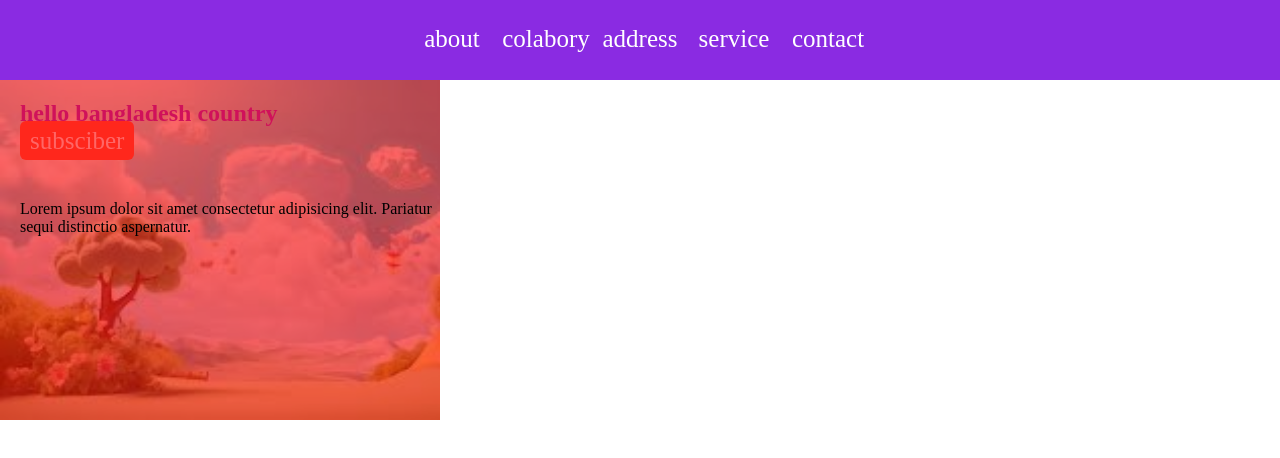
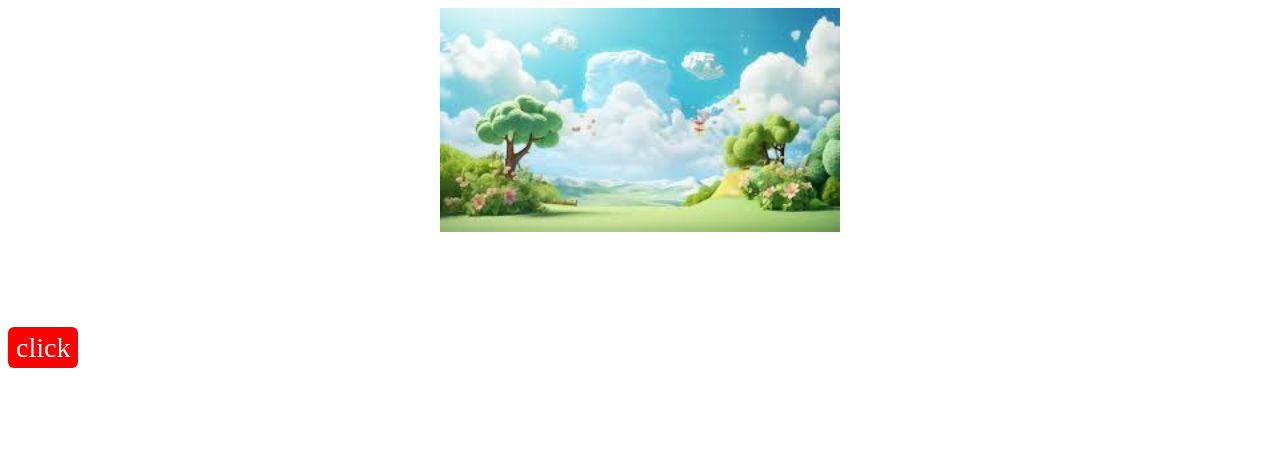
Before and after one commit to mahosin-islam/small-project, a plain HTML site: page index.html in a window 1280 px wide. Drawn offline with Linux system fonts and the light colour scheme.

Commit message:
cheng dir

```diff
--- a/index.html
+++ b/index.html
@@ -4,54 +4,24 @@
   <meta charset="UTF-8">
   <meta name="viewport" content="width=device-width, initial-scale=1.0">
   <title>Document</title>
-  <style>
-    *{
-        margin: 0;
-        padding: 0;
-    }
- #about{
-    width: 100%;
-    background-color: blueviolet;
-    height: 80px;
-    }
- ul{
-        list-style-type: none;
-        text-align: center;
-    }
-li{
-        display:inline-block;
-        width:90px;
-        margin-top: 25px;
-    }
- a{
-        font-size: 25px;
-        text-decoration:none;
-        color: white;
-    }
-  </style>
   <link rel="stylesheet" href="style.css">
 </head>
 <body>
- <nav id="about">
-    <ul>
-        <li><a href="">about</a></li>
-        <li><a href="">colabory</a></li>
-        <li><a href="">address</a></li>
-        <li><a href="">service</a></li>
-        <li><a href="">contact</a></li>
-    </ul>
-  </nav>
+<div class="child">
+<img src="/img/download.jpeg" alt="">
+  <div id="iner-srvice">
+  <h2>hello bangladsh in after comeing</h2>
+  <p>Lorem ipsum dolor sit amet consectetur, adipisicing elit. Doloribus, ad.</p>
+  <a href="">subsciber</a>
+  </div>
+</div>
 
 
-
-
-
-  <div class="child">
-    <div class="small"></div>
-    <h2>hello bangladesh country</h2>
-    <p>Lorem ipsum dolor sit amet consectetur adipisicing elit. Pariatur sequi distinctio aspernatur.</p>
-    <a href="">subsciber</a>
-
-  </div>
+<span class="how" onclick="showe()">click</span>
+<script>
+  function showe(){
+    document.getElementById('iner-srvice').style.top="0";
+  }
+</script>
 </body>
 </html>
--- a/style.css
+++ b/style.css
@@ -1,44 +1,64 @@
 .child{
+    /* padding: 20px; */
+    position: relative;
+    text-align: center;
     width: 400px;
-    height:300px;
-    background-image: url(/img/download.jpeg);
-    background-size: cover;
-    background-repeat: no-repeat;
-    z-index: -1;
-
+    margin: 0 auto;
+    overflow: hidden;
 }
-.child {
-    z-index: 6;
-    position: relative;
-    padding: 20px;
+.child h2{
+    color: aliceblue;
+}
+.child P{
+    font: 23px;
+    color:  #fed330;
 }
 .child a{
-    background: tomato;
     color: white;
-    border-radius: 6px;
-    padding: 6px 10px;
-    top: 120px;
+    background: red;
+    padding: 5px 10px;
+    border-radius: 8px;
+    text-decoration:none;
+}
+img{
+    display: block;
+    width: 100%;
+    height: 100%;
+    z-index: -1;
+    transition: 2s;
+}
+.child:hover  img{
+    transform: scale(1.4);
+}
+#iner-srvice{
+    /* display: none; */
+    background-color: #4b7bec;
+    position: absolute;
+    top: -500PX;
+    left: 0;
+    /* display: none; */
+    width: 100%;
+    height: 100%;
+    /* z-index: -1; */
+    opacity: 0.7;
+    transition: 1s;
+}
+.child:hover #iner-srvice{
+    /* displa.iney: block; */
+    /* top: 0; */
+    /* position: absolute; */
+}
 
 
+
+.how{
+    font-size: 28px;
+    color: white;
+    top: 100px;
+    position: relative;
+    background: red;
+    display: inline;
+    padding: 5px 8px;
+    border-radius: 6px;
+    cursor: pointer;
 }
-.child a:hover{
-    background: blueviolet;
-}
-.child p{
-    position: absolute;
-    top: 120px;
-}
-h2{
-    color: blueviolet;
-    top: 50PX;
-}
- .small{
-    position: absolute;
-    width:100%;
-    left: 0;
-    height: 100%;
-    top: 0;
-    background: red;
-    opacity:0.6;
-
- }
```
